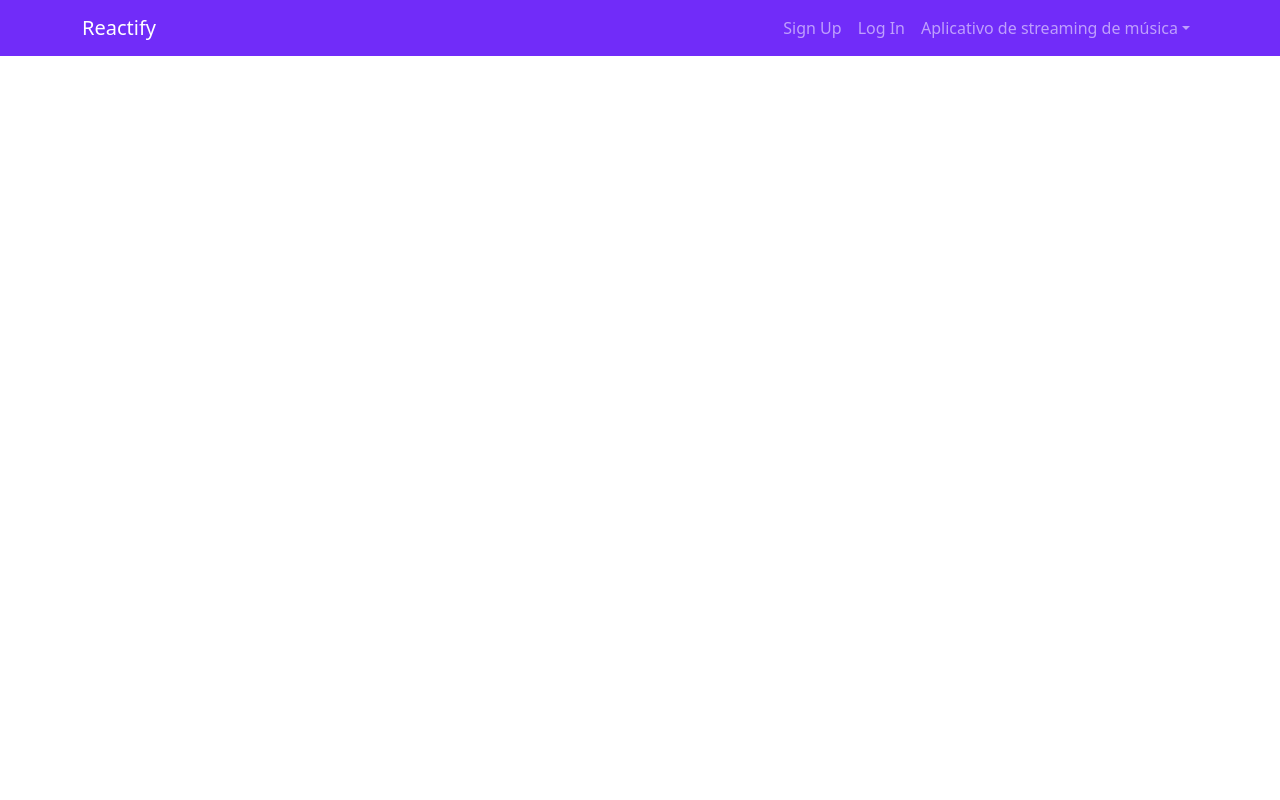
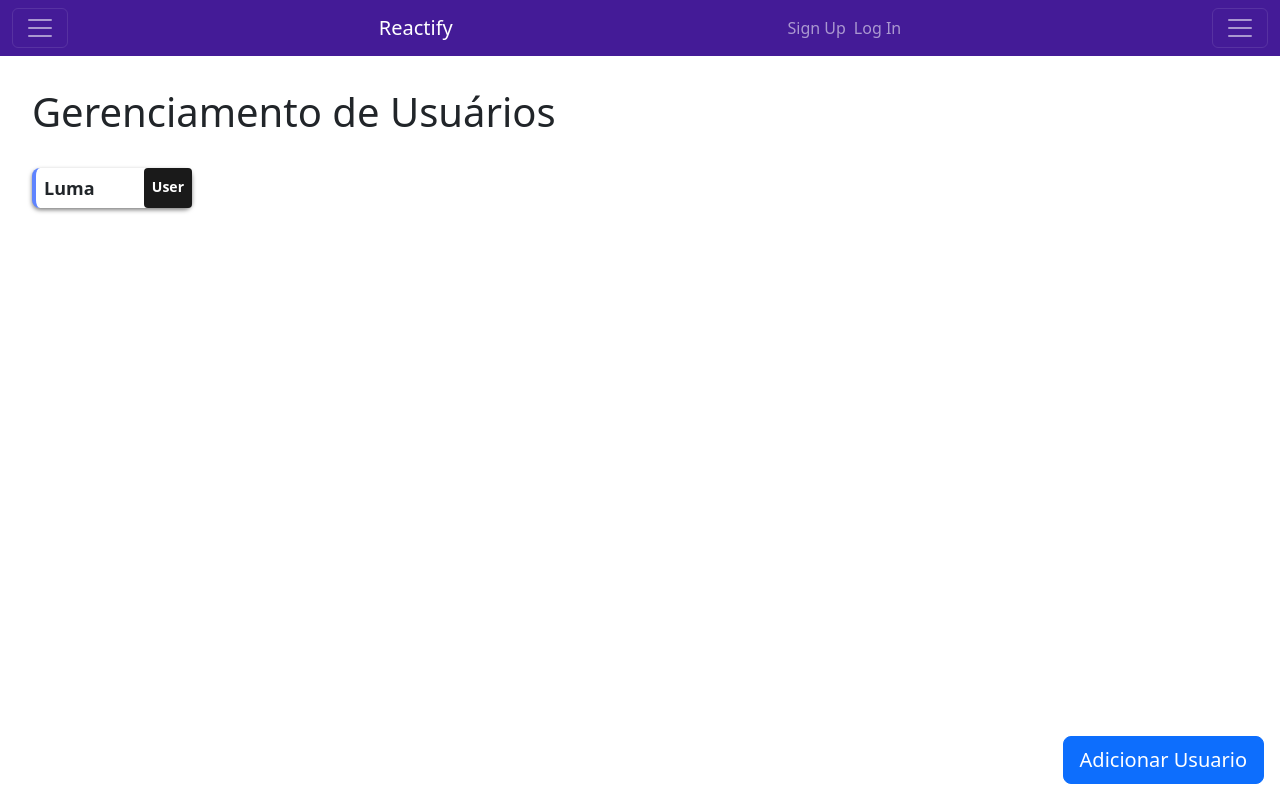
Before and after one commit to LumaGabriela/reactify-demo, a React (Create React App) app: page /usuarios in a window 1280 px wide. Built offline with nearby package versions, Linux system fonts and the light colour scheme.

Commit message:
menu de administrador adicionado

```diff
--- a/src/App.css
+++ b/src/App.css
@@ -1,8 +1,17 @@
+:root {
+
+  --purple-primary: #441b97;
+  --black-primary: #1a1a1a;
+  --red-primary: #dc3545;
+  --blue-primary: #5f84ff;
+  --white-primary: #ffffff;
+}
 .App {
   box-sizing: border-box;
 }
-.bg-purple{
-  background: #712cf9 ;
+
+.bg-purple {
+  background: var(--purple-primary);
 }
 
 .bg-blue {
--- a/src/App.js
+++ b/src/App.js
@@ -1,22 +1,36 @@
 //// Importa as dependencias
 import { BrowserRouter as Router, Routes, Route, useNavigate } from 'react-router'
 import React, { useState } from 'react'
+import { nanoid } from 'nanoid'
 //// Importa os estilos
 import 'bootstrap/dist/css/bootstrap.min.css'
 import './App.css'
-
-
+//Importa componentes
 import NavBar from './components/navbar/NavBar'
 
-//// Importa as paginas
+// Importa as paginas
 import Home from './pages/Home';
 import VisaoGeral from './pages/VisaoGeral'
 import GoalSketch from './pages/GoalSketch'
 import Personas from './pages/Personas'
 import Journeys from './pages/Journeys'
 import UserStories from './pages/UserStories'
+import Config from './pages/Config'
+import Usuarios from './pages/Usuarios'
 
 const App = () => {
+  const [users, setUsers] = useState([
+    {
+      name: 'Luma',
+      key: nanoid(),
+      projects: [],
+      role: 'user',
+      permissions: {
+        write: false,
+        read: true,
+      }
+    }
+  ])
   const [projectData, setProjectData] = useState([
     {
       name: "Aplicativo de streaming de música",
@@ -109,38 +123,47 @@ const App = () => {
       ]
     }
   ])
-
-
   const [isProjectVisible, setIsProjectVisible] = useState(false)
   const [descriptionModal, setDescriptionModal] = useState(false)
   const [journeyModal, setJourneyModal] = useState(false)
   const [storyModal, setStoryModal] = useState(false)
   const [modalKey, setModalKey] = useState('key')
 
+  const handleRemove = (type) => {
+    switch (type) {
+      case 'project': return isProjectVisible ? setIsProjectVisible(false) : setIsProjectVisible(true)
+        break;
+      case 'journey': return journeyModal ? setJourneyModal(false) : setJourneyModal(true)
+        break;
+      case 'userStory': return storyModal ? setStoryModal(false) : setStoryModal(true)
+        break;
+        case 'user': return console.log('Menu de usuarios')
+        break;
+      default: console.log('Operação não encontrada')
+    }
+}
 
 
-  const handleRemove = (type) => {
-    if (type === 'project') {
-      return isProjectVisible ? setIsProjectVisible(false) : setIsProjectVisible(true)
-
-    } else if (type === 'journey') {
-      return journeyModal ? setJourneyModal(false) : setJourneyModal(true)
-
-    } else if (type === 'userStory') {
-
-      return storyModal ? setStoryModal(false) : setStoryModal(true)
-
-    }
-  }
   return (
     <Router>
       <div className="App">
-
         <NavBar
           modalKey={modalKey}
           projectData={projectData}
         />
         <Routes>
+          <Route path='/config'
+            element={Config}
+
+          />
+          <Route path='/usuarios'
+            element={
+            <Usuarios
+            handleRemove={handleRemove}
+            users={users}
+            />}
+
+          />
           <Route path='/' element={
             <Home
               isProjectVisible={isProjectVisible}
--- a/src/components/button/Buttons.js
+++ b/src/components/button/Buttons.js
@@ -13,6 +13,7 @@ const AddButton = ({ handleRemove, type }) => {
           {type === 'description' && <>Adicionar Descrição</>}
           {type === 'journey' && <>Adicionar journey</>}
           {type === 'userStory' && <>Adicionar User Story</>}
+          {type === 'user' && <>Adicionar Usuario</>}
         </div>
       </Button>
     </>
--- a/src/components/modal/Modals.js
+++ b/src/components/modal/Modals.js
@@ -69,7 +69,8 @@ const JourneyDescriptionModal = ({ projectData, setProjectData, handleRemove, jo
   //Torna a altura da sombra do modal variavel
   useEffect(() => {
     const height = document.body.scrollHeight;
-    setBodyHeight(`${height}px`);
+    setBodyHeight(`${height}px`)
+    //Se o modal está fechado, redefine os valores da journey
     if (!journeyModal) {
       setJourneyData({})
       setJValue('')
@@ -95,6 +96,7 @@ const JourneyDescriptionModal = ({ projectData, setProjectData, handleRemove, jo
     else setOperation('name')
   }, [journeyData])
 
+  //Seletor de valores para o placeholder
   const getPlaceholder = () => {
     if (operation === 'add-step') {
       return 'Descreva o passo';
@@ -106,6 +108,7 @@ const JourneyDescriptionModal = ({ projectData, setProjectData, handleRemove, jo
       return 'Digite aqui';
     }
   }
+  //Seletor de valores para o titulo
   const getTitle = () => {
     if (operation === 'add-step') {
       return 'Adicionar novo passo';
--- /dev/null
+++ b/src/components/navbar/NavBar.css
@@ -0,0 +1,10 @@
+.nav-divider {
+  margin: 0.5rem 0;
+  border-color: #000000ea;
+  width: 100%;
+}
+
+.offcanvas-body, .offcanvas-header{
+  background: var(--purple-primary);
+  color: var(--white-primary);
+}
--- a/src/components/navbar/navbar.js
+++ b/src/components/navbar/navbar.js
@@ -1,45 +1,82 @@
-import { useEffect } from 'react';
-import Container from 'react-bootstrap/Container';
-import Nav from 'react-bootstrap/Nav';
-import Navbar from 'react-bootstrap/Navbar';
-import NavDropdown from 'react-bootstrap/NavDropdown'
-import { useNavigate } from 'react-router';
+import { useState } from 'react'
+import Container from 'react-bootstrap/Container'
+import Nav from 'react-bootstrap/Nav'
+import Navbar from 'react-bootstrap/Navbar'
+import Offcanvas from 'react-bootstrap/Offcanvas'
+import { useNavigate } from 'react-router'
+import './NavBar.css'
 
-const NavBar = ({modalKey, projectData}) => {
-
-  const navigate = useNavigate()
-  const project = projectData ? projectData.find(project => project.key === modalKey) : null
-
-   useEffect(() => {}, [modalKey])
-
+const NavBar = ({ modalKey, projectData }) => {
+  const [showLeft, setShowLeft] = useState(false);
+  const [showRight, setShowRight] = useState(false);
+  const navigate = useNavigate();
+  const project = projectData ? projectData.find(project => project.key === modalKey) : null;
 
   return (
-    <Navbar bg="purple" data-bs-theme="dark" expand="lg">
-      <Container>
+    <Navbar bg="purple" data-bs-theme="dark" expand={false}>
+      <Container fluid>
+        {/* Left Menu Toggle & Offcanvas */}
+        <Navbar.Toggle
+          aria-controls="offcanvasNavbar-left"
+          onClick={() => setShowLeft(!showLeft)}
+        />
         <Navbar.Brand href="/">Reactify</Navbar.Brand>
-        <Navbar.Toggle aria-controls="basic-navbar-nav" />
-        <Navbar.Collapse id="basic-navbar-nav">
-          <Nav className="ms-auto" navbarScroll>
-            <Nav.Link href="#signup">Sign Up</Nav.Link>
-            <Nav.Link href="#login">Log In</Nav.Link>
 
-            {project && <NavDropdown title={project ? project.name : "Projeto Teste"} id="basic-nav-dropdown">
+        <Navbar.Offcanvas
+          show={showLeft}
+          onHide={() => setShowLeft(false)}
+          placement="start"
+          id="offcanvasNavbar-left"
+        >
+          <Offcanvas.Header closeButton>
+            <Offcanvas.Title>Admin Menu</Offcanvas.Title>
+          </Offcanvas.Header>
+          <Offcanvas.Body>
+            <Nav className="flex-column">
+            <hr className="nav-divider" />
+              <Nav.Link  onClick={() => navigate("/usuarios")}>Usuários</Nav.Link>
+              <Nav.Link  onClick={() => navigate("/config")}>Configurações</Nav.Link>
+            </Nav>
+          </Offcanvas.Body>
+        </Navbar.Offcanvas>
 
-              <NavDropdown.Item onClick={ () => navigate("/visao-geral")}> Visão Geral</NavDropdown.Item>
+        <Nav className="flex-row" style={{justifyContent: 'space-between'}}>
+          <Nav.Link style={{margin: '0 0.5rem'}} onClick={() => navigate("/sign-up")}>Sign Up</Nav.Link>
+          <Nav.Link onClick={() => navigate("/log-in")}>Log In</Nav.Link>
+        </Nav>
+        {/* Right Menu Toggle & Offcanvas */}
+        <Navbar.Toggle
+          aria-controls="offcanvasNavbar-right"
+          onClick={() => setShowRight(!showRight)}
+        />
 
-              <NavDropdown.Divider />
-
-              <NavDropdown.Item onClick={() => navigate("/goal-sketch")}>Goal Sketch</NavDropdown.Item>
-              <NavDropdown.Item onClick={() => navigate("/personas")}>Personas</NavDropdown.Item>
-              <NavDropdown.Item onClick={() => navigate("/user-stories")}>User Stories</NavDropdown.Item>
-              <NavDropdown.Item onClick={() => navigate("/journeys")}>Journeys</NavDropdown.Item>
-
-            </NavDropdown>}
-          </Nav>
-        </Navbar.Collapse>
+        <Navbar.Offcanvas
+          show={showRight}
+          onHide={() => setShowRight(false)}
+          placement="end"
+          id="offcanvasNavbar-right"
+        >
+          <Offcanvas.Header closeButton>
+            <Offcanvas.Title>Project Menu</Offcanvas.Title>
+          </Offcanvas.Header>
+          <Offcanvas.Body>
+            <Nav className="flex-column">
+              <hr className="nav-divider" />
+              {project && (
+                <>
+                  <Nav.Link onClick={() => navigate("/visao-geral")}>Visão Geral</Nav.Link>
+                  <Nav.Link onClick={() => navigate("/goal-sketch")}>Goal Sketch</Nav.Link>
+                  <Nav.Link onClick={() => navigate("/personas")}>Personas</Nav.Link>
+                  <Nav.Link onClick={() => navigate("/user-stories")}>User Stories</Nav.Link>
+                  <Nav.Link onClick={() => navigate("/journeys")}>Journeys</Nav.Link>
+                </>
+              )}
+            </Nav>
+          </Offcanvas.Body>
+        </Navbar.Offcanvas>
       </Container>
     </Navbar>
-  )
-}
+  );
+};
 
-export default NavBar
+export default NavBar;
--- /dev/null
+++ b/src/pages/Config.js
@@ -0,0 +1,9 @@
+const Config = () => {
+  return (
+      <div>
+          <h1>Configurações</h1>
+      </div>
+  )
+}
+
+export default Config
--- a/src/pages/GoalSketch.js
+++ b/src/pages/GoalSketch.js
@@ -1,4 +1,6 @@
 const VisaoGeral = () => {
+
+
     return (
         <div>
             <h1>Goal Sketch</h1>
--- a/src/pages/Home.js
+++ b/src/pages/Home.js
@@ -1,15 +1,14 @@
-import {AddProjectModal} from '../components/modal/Modals'
+import { AddProjectModal } from '../components/modal/Modals'
 import { AddButton } from '../components/button/Buttons'
 import { ProjectIcon } from '../components/projects/Icons'
 
-const  Home = ({
+const Home = ({
   isProjectVisible,
   setIsProjectVisible,
   projectData,
   setProjectData,
   handleRemove,
   descriptionModal,
-    setDescriptionModal,
   modalKey,
   setModalKey
 }) => {
--- a/src/pages/Journeys.js
+++ b/src/pages/Journeys.js
@@ -1,5 +1,5 @@
-import React, { useEffect, useState } from 'react';
-import './Journeys.css';
+import React, { useEffect, useState } from 'react'
+import './Journeys.css'
 import { AddButton } from '../components/button/Buttons'
 import { JourneyDescriptionModal } from '../components/modal/Modals'
 
--- /dev/null
+++ b/src/pages/Usuarios.css
@@ -0,0 +1,47 @@
+.users-container {
+  padding: 2rem;
+}
+
+.users-grid {
+  display: grid;
+  grid-template-columns: repeat(auto-fill, minmax(200px, 1fr));
+  gap: 1rem;
+  margin-top: 2rem;
+}
+
+.user-card {
+  cursor: pointer;
+  display: flex;
+  align-items: center;
+  justify-content: center;
+  height: 2.5rem;
+  justify-content: space-between;
+  padding:  0 0 0 0.5rem;
+  width: 10rem;
+  text-align: center;
+  font-size: large;
+  font-weight: 600;
+  border-radius: 8px;
+  background: var(--white-primary);
+  box-shadow: 0 2px 4px rgba(0,0,0,0.5);
+}
+
+.user-card.admin {
+  border-left: 4px solid var(--purple-primary);
+}
+
+.user-card.user {
+  border-left: 4px solid var(--blue-primary);
+}
+
+.user-role {
+  display: inline-block;
+  padding: 0.5rem;
+  border-radius: 4px;
+  height: 100%;
+  font-size: 0.875rem;
+  text-align: center;
+  text-transform: capitalize;
+  background: var(--black-primary);
+  color: var(--white-primary);
+}
--- /dev/null
+++ b/src/pages/Usuarios.js
@@ -0,0 +1,25 @@
+import { AddButton } from '../components/button/Buttons'
+import './Usuarios.css'
+
+const Usuarios = ({ users, handleRemove }) => {
+  return (
+    <div className="users-container">
+      <h1>Gerenciamento de Usuários</h1>
+
+      <div className="users-grid">
+        {users?.map(user => (
+          <div key={user.key} className={`user-card ${user.role}`}>
+            <>{user.name}</>
+            <span className="user-role">{user.role}</span>
+          </div>
+        ))}
+      </div>
+      <AddButton
+      handleRemove={handleRemove}
+      type={'user'}
+      />
+    </div>
+  )
+}
+
+export default Usuarios
```
Lines whose indentation alone changed are shown as unchanged.
